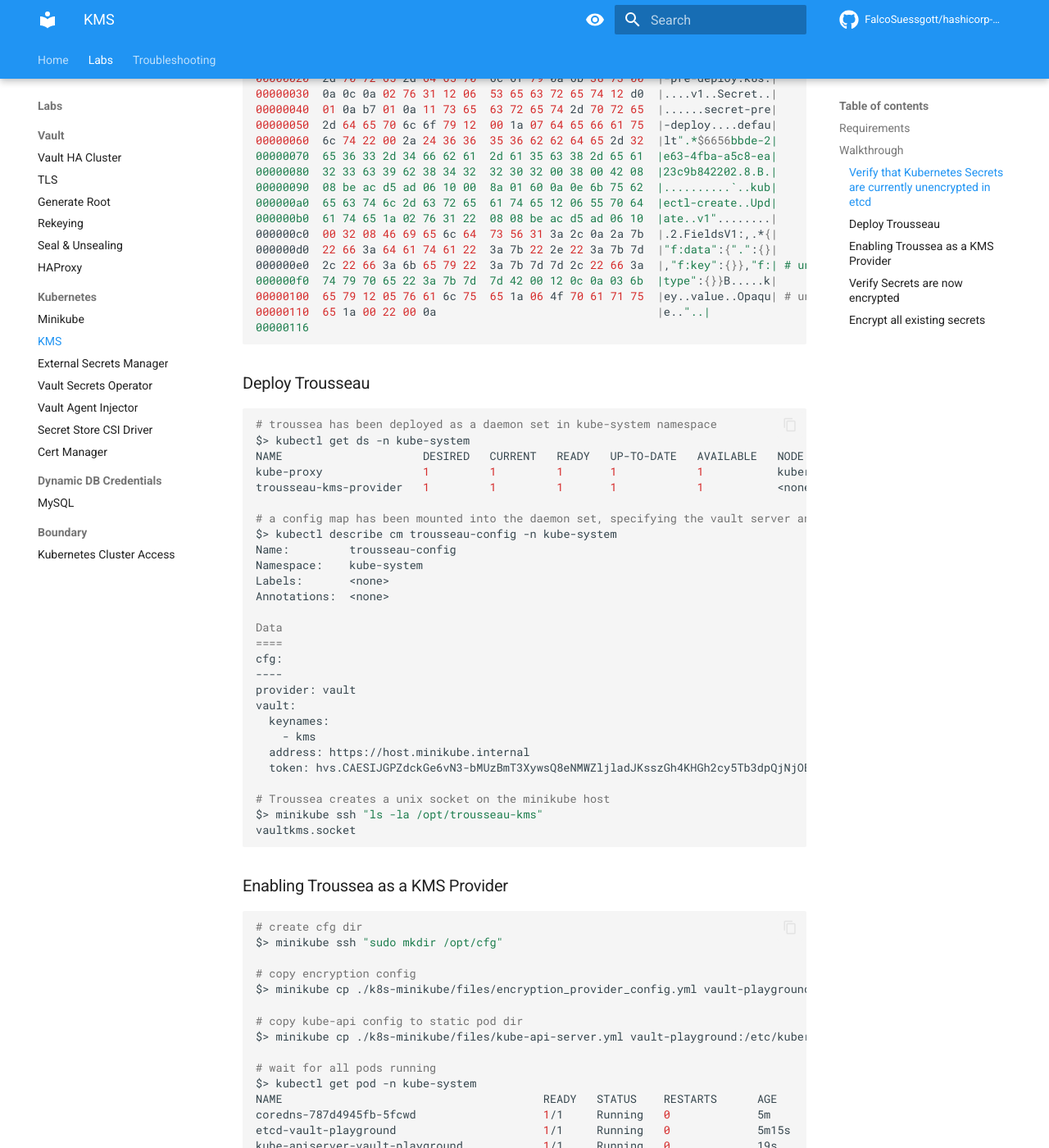
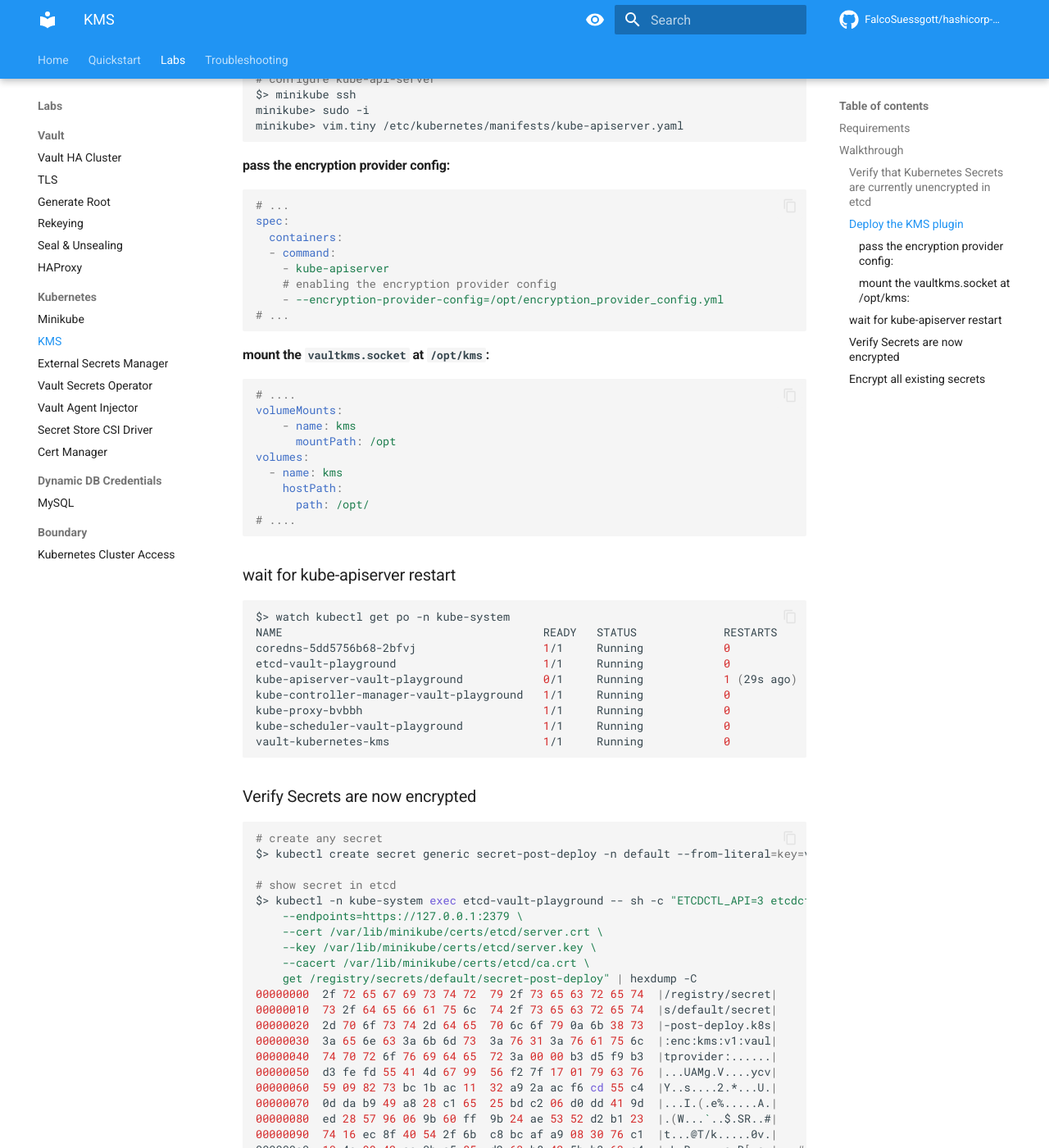
Before and after one commit to FalcoSuessgott/hashicorp-vault-playground, an MkDocs documentation site: the page built from docs/kms.md, in a window 1280 px wide and 1400 px high, scrolled down 1411 px. Shown: the whole window at 82% size. Built offline with MkDocs 1.6.1 and Material for MkDocs 9.7.7, drawn with Linux system fonts in a browser that asks for light colours; comment, search, counter and statistics services are not loaded; some of the changed text lies outside the part shown.

Commit message:
feat(kms): use vault-kms-plugin (#58)
* feat(kms): use vault-kms-plugin

* Update bootstrap.yml

````diff
--- a/docs/kms.md
+++ b/docs/kms.md
@@ -27,7 +24,12 @@
 $> kubectl create secret generic secret-pre-deploy -n default --from-literal=key=value
 
 # output the secret in k8s storage
-$> kubectl -n kube-system exec etcd-vault-playground -- sh -c "ETCDCTL_API=3 etcdctl --endpoints=https://127.0.0.1:2379 --cert /var/lib/minikube/certs/etcd/server.crt --key /var/lib/minikube/certs/etcd/server.key --cacert /var/lib/minikube/certs/etcd/ca.crt get /registry/secrets/default/secret-pre-deploy" | hexdump -C
+$> kubectl -n kube-system exec etcd-vault-playground -- sh -c "ETCDCTL_API=3 etcdctl \
+    --endpoints=https://127.0.0.1:2379 \
+    --cert /var/lib/minikube/certs/etcd/server.crt \
+    --key /var/lib/minikube/certs/etcd/server.key \
+    --cacert /var/lib/minikube/certs/etcd/ca.crt \
+    get /registry/secrets/default/secret-pre-deploy" | hexdump -C
 00000000  2f 72 65 67 69 73 74 72  79 2f 73 65 63 72 65 74  |/registry/secret|
 00000010  73 2f 64 65 66 61 75 6c  74 2f 73 65 63 72 65 74  |s/default/secret|
 00000020  2d 70 72 65 2d 64 65 70  6c 6f 79 0a 6b 38 73 00  |-pre-deploy.k8s.|
@@ -49,59 +51,59 @@
 00000116
 ```
 
-### Deploy Trousseau
+### Deploy the KMS plugin
+
 ```bash
-# troussea has been deployed as a daemon set in kube-system namespace
-$> kubectl get ds -n kube-system
-NAME                     DESIRED   CURRENT   READY   UP-TO-DATE   AVAILABLE   NODE SELECTOR            AGE
-kube-proxy               1         1         1       1            1           kubernetes.io/os=linux   116s
-trousseau-kms-provider   1         1         1       1            1           <none>                   46s
+# deploy the kms-plugin
+$> kubectl apply -f vault-k8s/files/vault-kubernetes-kms.yml
 
-# a config map has been mounted into the daemon set, specifying the vault server and the vault token
-$> kubectl describe cm trousseau-config -n kube-system
-Name:         trousseau-config
-Namespace:    kube-system
-Labels:       <none>
-Annotations:  <none>
+# copy the encrpytion provider config to the minikube host
+$> minikube cp ./vault-k8s/files/encryption_provider_config.yml vault-playground:/opt/kms/encryption_provider_config.yml
 
-Data
-====
-cfg:
-----
-provider: vault
-vault:
-  keynames:
-    - kms
-  address: https://host.minikube.internal
-  token: hvs.CAESIJGPZdckGe6vN3-bMUzBmT3XywsQ8eNMWZljladJKsszGh4KHGh2cy5Tb3dpQjNjOEJuWHM2cVk2anhNcWtFSEQ # periodic & orphan token
-
-# Troussea creates a unix socket on the minikube host
-$> minikube ssh "ls -la /opt/trousseau-kms"
-vaultkms.socket
+# configure kube-api-server
+$> minikube ssh
+minikube> sudo -i
+minikube> vim.tiny /etc/kubernetes/manifests/kube-apiserver.yaml
 ```
 
-### Enabling Troussea as a KMS Provider
+#### pass the encryption provider config:
+
+```yaml
+# ...
+spec:
+  containers:
+  - command:
+    - kube-apiserver
+    # enabling the encryption provider config
+    - --encryption-provider-config=/opt/encryption_provider_config.yml
+# ...
+```
+
+#### mount the `vaultkms.socket` at `/opt/kms`:
+
+```yaml
+# ....
+volumeMounts:
+    - name: kms
+      mountPath: /opt
+volumes:
+  - name: kms
+    hostPath:
+      path: /opt/
+# ....
+```
+
+### wait for kube-apiserver restart
 ```bash
-# create cfg dir
-$> minikube ssh "sudo mkdir /opt/cfg"
-
-# copy encryption config
-$> minikube cp ./k8s-minikube/files/encryption_provider_config.yml vault-playground:/opt/cfg/encryption_provider_config.yml
-
-# copy kube-api config to static pod dir
-$> minikube cp ./k8s-minikube/files/kube-api-server.yml vault-playground:/etc/kubernetes/manifests/kube-apiserver.yaml
-
-# wait for all pods running
-$> kubectl get pod -n kube-system
-NAME                                       READY   STATUS    RESTARTS      AGE
-coredns-787d4945fb-5fcwd                   1/1     Running   0             5m
-etcd-vault-playground                      1/1     Running   0             5m15s
-kube-apiserver-vault-playground            1/1     Running   0             19s      # api server restarted
-kube-controller-manager-vault-playground   1/1     Running   0             5m13s
-kube-proxy-vqlvn                           1/1     Running   0             5m
-kube-scheduler-vault-playground            1/1     Running   0             5m14s
-storage-provisioner                        1/1     Running   3 (36s ago)   5m13s
-trousseau-kms-provider-jrflz               1/1     Running   0             4m28s
+$> watch kubectl get po -n kube-system
+NAME                                       READY   STATUS             RESTARTS      AGE
+coredns-5dd5756b68-2bfvj                   1/1     Running            0             14m
+etcd-vault-playground                      1/1     Running            0             14m
+kube-apiserver-vault-playground            0/1     Running            1 (29s ago)   27s # restarted
+kube-controller-manager-vault-playground   1/1     Running            0             14m
+kube-proxy-bvbbh                           1/1     Running            0             14m
+kube-scheduler-vault-playground            1/1     Running            0             14m
+vault-kubernetes-kms                       1/1     Running            0             10m
 ```
 
 ### Verify Secrets are now encrypted
@@ -110,7 +112,12 @@
 $> kubectl create secret generic secret-post-deploy -n default --from-literal=key=value
 
 # show secret in etcd
-$> kubectl -n kube-system exec etcd-vault-playground -- sh -c "ETCDCTL_API=3 etcdctl --endpoints=https://127.0.0.1:2379 --cert /var/lib/minikube/certs/etcd/server.crt --key /var/lib/minikube/certs/etcd/server.key --cacert /var/lib/minikube/certs/etcd/ca.crt get /registry/secrets/default/secret-post-deploy" | hexdump -C
+$> kubectl -n kube-system exec etcd-vault-playground -- sh -c "ETCDCTL_API=3 etcdctl \
+    --endpoints=https://127.0.0.1:2379 \
+    --cert /var/lib/minikube/certs/etcd/server.crt \
+    --key /var/lib/minikube/certs/etcd/server.key \
+    --cacert /var/lib/minikube/certs/etcd/ca.crt \
+    get /registry/secrets/default/secret-post-deploy" | hexdump -C
 00000000  2f 72 65 67 69 73 74 72  79 2f 73 65 63 72 65 74  |/registry/secret|
 00000010  73 2f 64 65 66 61 75 6c  74 2f 73 65 63 72 65 74  |s/default/secret|
 00000020  2d 70 6f 73 74 2d 64 65  70 6c 6f 79 0a 6b 38 73  |-post-deploy.k8s|
--- a/mkdocs.yml
+++ b/mkdocs.yml
@@ -15,9 +15,8 @@
       enable_creation_date: false
 
 nav:
-  - Home:
-    - home.md
-    - quickstart.md
+  - Home: home.md
+  - Quickstart: quickstart.md
   - Labs:
     - Vault:
       - Vault HA Cluster: vault.md
````
Also changed, not shown: other parts of docs/kms.md (+1 -4 lines), docs/troubleshooting.md (line endings or trailing spaces), 13 other files.
